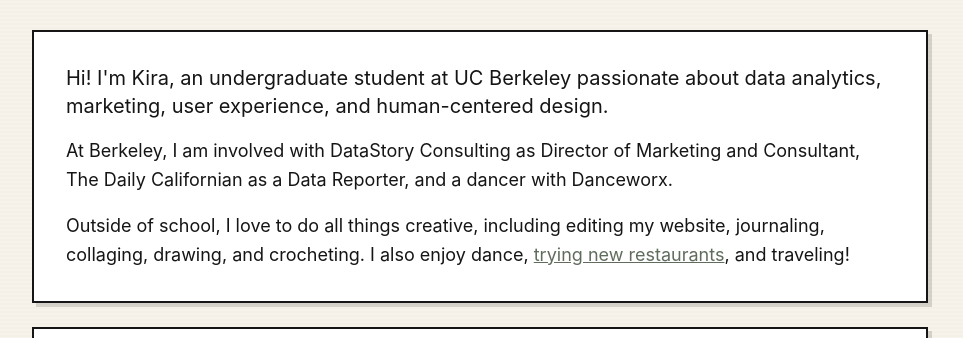
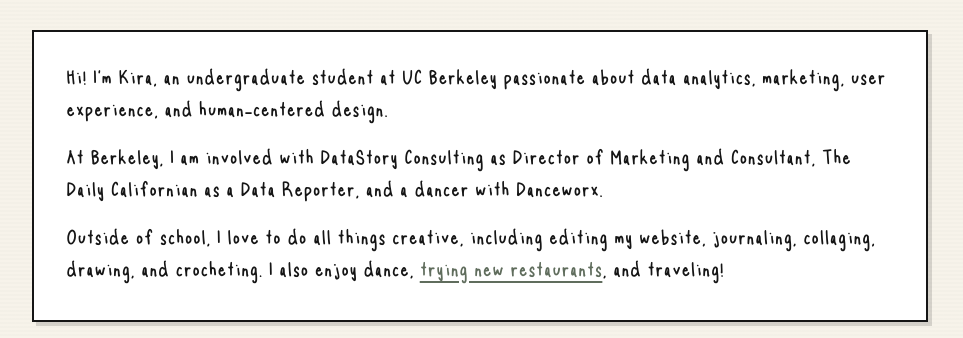
Before and after one commit to kira-pan/kira-pan-personal-portfolio, a Next.js app: page /about in a window 1280 px wide. Shown: the part 202-540 px from the top of the page, without its empty margins (160-1123 px from the left). Built offline with nearby package versions, Linux system fonts and the light colour scheme.

Commit message:
handwritten font

```diff
--- a/app/about/page.tsx
+++ b/app/about/page.tsx
@@ -19,14 +19,14 @@
 
         <div className="space-y-6">
           <div className="bg-white border-2 border-ink p-6 md:p-8 shadow-[4px_4px_0px_0px_rgba(21,21,21,0.15)]">
-            <p className="text-lg md:text-xl text-ink leading-relaxed mb-4">
+            <p className="text-xl md:text-2xl text-ink leading-relaxed mb-4 font-handwriting">
               Hi! I&apos;m Kira, an undergraduate student at UC Berkeley passionate about data analytics,
               marketing, user experience, and human-centered design.
             </p>
-            <p className="text-lg text-ink leading-relaxed mb-4">
+            <p className="text-xl md:text-2xl text-ink leading-relaxed mb-4 font-handwriting">
               At Berkeley, I am involved with DataStory Consulting as Director of Marketing and Consultant, The Daily Californian as a Data Reporter, and a dancer with Danceworx.
             </p>
-            <p className="text-lg text-ink leading-relaxed">
+            <p className="text-xl md:text-2xl text-ink leading-relaxed font-handwriting">
               Outside of school, I love to do all things creative, including editing my website, journaling, collaging, drawing, and crocheting. I also enjoy dance, <a href="https://beliapp.co/app/kira0520" target="_blank" rel="noopener noreferrer" className="text-deep-olive hover:text-ink underline">trying new restaurants</a>, and traveling!
             </p>
           </div>
--- a/app/globals.css
+++ b/app/globals.css
@@ -1,6 +1,14 @@
 @tailwind base;
 @tailwind components;
 @tailwind utilities;
+
+@font-face {
+  font-family: 'KiraHandwriting';
+  src: url('/fonts/KiraHandwritingV1.woff2') format('woff2');
+  font-weight: normal;
+  font-style: normal;
+  font-display: swap;
+}
 
 @layer base {
   body {
--- a/app/page.tsx
+++ b/app/page.tsx
@@ -328,7 +328,7 @@
       {/* Intro text card - centered */}
       <div className="relative mb-3 md:mb-6 text-center" style={{ transform: 'rotate(-0.5deg)' }}>
         <div className="bg-white border-2 border-ink p-3 md:p-8 shadow-[4px_4px_0px_0px_rgba(21,21,21,0.15)] max-w-2xl mx-auto inline-block">
-          <p className="text-base md:text-xl text-ink leading-relaxed mb-4">
+          <p className="text-xl md:text-3xl text-ink leading-relaxed mb-4 font-handwriting">
             Hi! I&apos;m Kira, and I am currently an undergraduate student at UC Berkeley. I am pursuing my B.A. in Cognitive Science, a data science minor and my Berkeley Certificate in Design Innovation. Welcome to my website!
           </p>
         </div>
@@ -337,7 +337,7 @@
       {/* Handwritten note - desktop only */}
       <div className="hidden md:block text-center mb-0 pointer-events-none select-none -mt-2 md:-mt-3">
         <p
-          className="text-sm md:text-base text-olive-grey inline-block"
+          className="text-base md:text-lg text-olive-grey inline-block font-handwriting"
           style={{
             transform: 'rotate(-0.3deg)',
             userSelect: 'none',
@@ -606,7 +606,7 @@
       {/* Handwritten note - mobile only, above footer */}
       <div className="block md:hidden text-center mb-4 pointer-events-none select-none">
         <p
-          className="text-sm text-olive-grey inline-block"
+          className="text-base text-olive-grey inline-block font-handwriting"
           style={{
             transform: 'rotate(-0.3deg)',
             userSelect: 'none',
@@ -653,7 +653,7 @@
             </a>
           </div>
           <p className="text-xs md:text-sm text-olive-grey text-center">
-            © 2026 Kira Pan · <button onClick={() => setShowAboutModal(true)} className="hover:text-ink underline">About this site</button>
+            © 2026 <span className="font-handwriting text-sm md:text-base">Kira Pan</span> · <button onClick={() => setShowAboutModal(true)} className="hover:text-ink underline font-handwriting text-sm md:text-base">About this site</button>
           </p>
         </div>
       </footer>
@@ -676,10 +676,10 @@
             >
               ×
             </button>
-            <p className="text-base md:text-lg text-ink leading-relaxed mb-4">
-              This site was designed and built by me using React, Next.js, and modern development tools, including AI-assisted workflows for iteration and debugging.
+            <p className="text-lg md:text-xl text-ink leading-relaxed mb-4 font-handwriting">
+              This site was designed and built by me using React, Next.js, and modern development tools, including AI-assisted workflows for iteration and debugging. This site also utilizes a custom font I created with my handwriting.
             </p>
-            <p className="text-sm text-olive-grey">
+            <p className="text-base text-olive-grey font-handwriting">
               The code for this website is available on my{" "}
               <a
                 href="https://github.com/kira-pan/kira-pan-personal-portfolio"
--- a/app/publications/page.tsx
+++ b/app/publications/page.tsx
@@ -88,10 +88,10 @@
         </h1>
 
         <div className="bg-white border-2 border-ink p-6 md:p-8 shadow-[4px_4px_0px_0px_rgba(21,21,21,0.15)] mb-8">
-          <p className="text-lg text-ink leading-relaxed mb-4">
+          <p className="text-xl md:text-2xl text-ink leading-relaxed mb-4 font-handwriting">
             A collection of articles I&apos;ve written for The Daily Californian, UC Berkeley&apos;s official paper of record, covering campus news, local business, research, and community events.
           </p>
-          <p className="text-lg text-ink leading-relaxed">
+          <p className="text-xl md:text-2xl text-ink leading-relaxed font-handwriting">
             At The Daily Californian, I&apos;ve served as a General Assignment News Reporter, Business and Economy Beat Reporter, Deputy News Editor to now being a Data Reporter.
           </p>
         </div>
--- a/tailwind.config.ts
+++ b/tailwind.config.ts
@@ -15,6 +15,9 @@
         "deep-olive": "#606D5D",
         blush: "#FCBFB7",
       },
+      fontFamily: {
+        handwriting: ['KiraHandwriting', 'cursive'],
+      },
     },
   },
   plugins: [],
```
Also changed, not shown: public/fonts/KiraHandwritingV1.woff2 (added).
